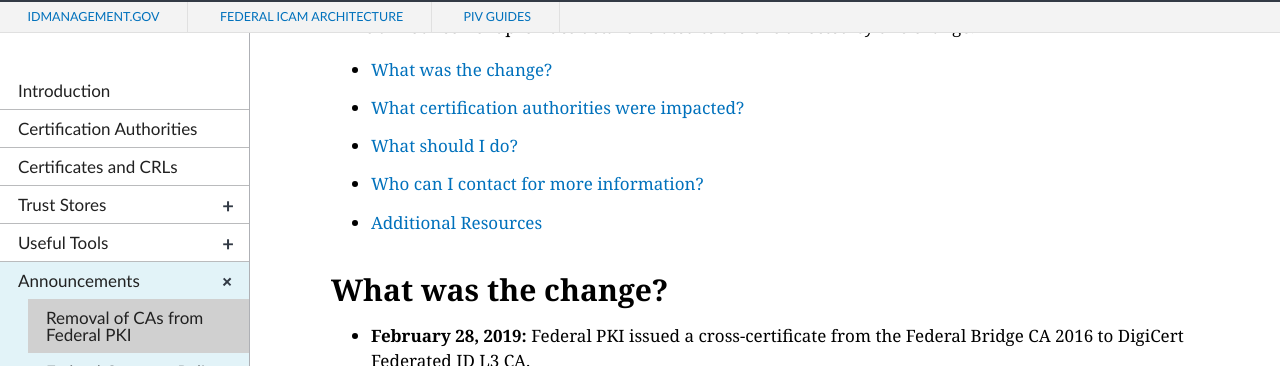
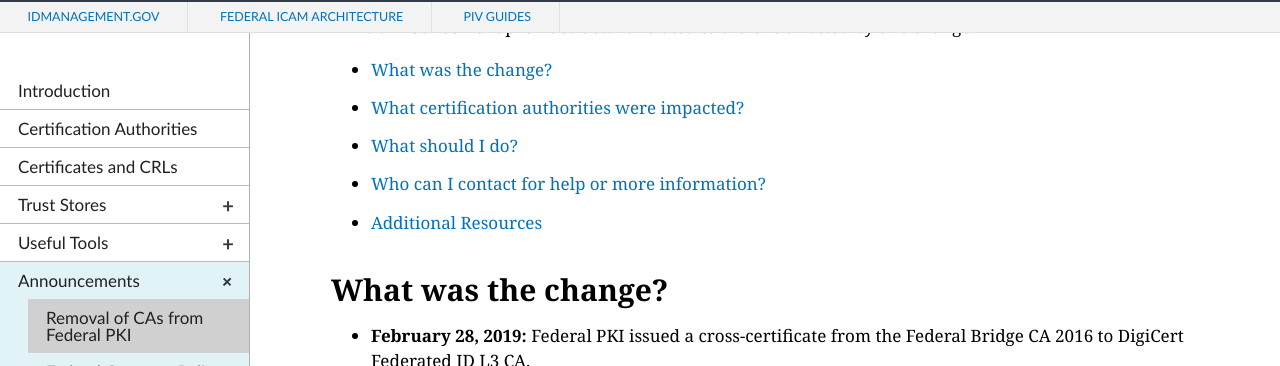
Before and after one commit to GSA/fpki-guides, a Jekyll site: the page built from _announcements/01_health_it_removal.md, in a window 1280 px wide and 900 px high, scrolled down 301 px. Shown: the part 88-454 px from the top of the window. Built offline with Jekyll 4.4.1, drawn with Linux system fonts in a browser that asks for light colours; nearby versions of some CDN libraries; library files that are not in the unit come from our copies.

Commit message:
Update 01_health_it_removal.md

```diff
--- a/_announcements/01_health_it_removal.md
+++ b/_announcements/01_health_it_removal.md
@@ -16,7 +16,7 @@ This announcement provides details related to the CAs affected by this change.
 - [What was the change?](#what-was-the-change)
 - [What certification authorities were impacted?](#what-certification-authorities-were-impacted)
 - [What should I do?](#what-should-i-do)
-- [Who can I contact for more information?](#who-can-i-contact-for-more-information)
+- [Who can I contact for help or more information?](#who-can-i-contact-for-help-or-more-information)
 - [Additional Resources](#additional-resources)
 
 ## What was the change?
```
